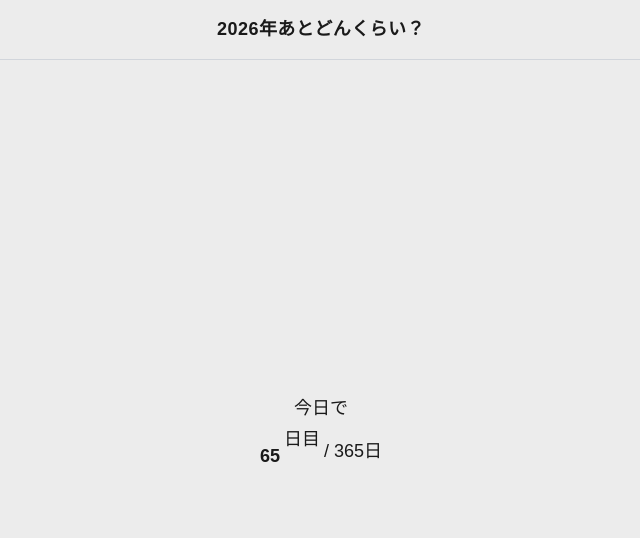
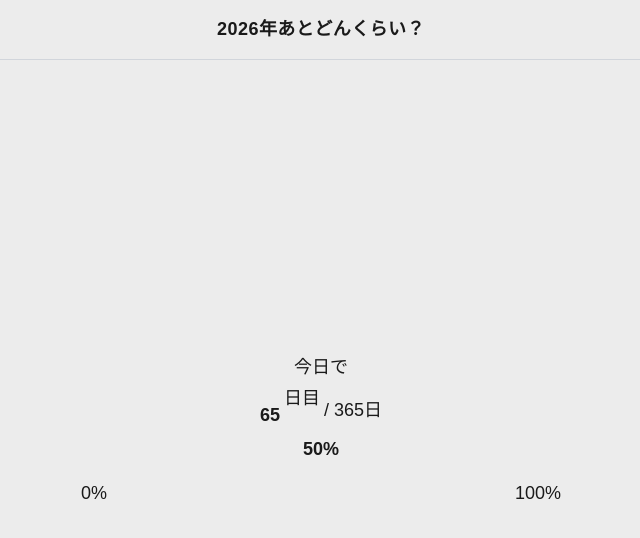
Before and after one commit to raiton-boo/year-project, a Next.js app: page / in a window 1280 px wide. Shown: the top 538 px of the page, without its empty margins (319-959 px from the left). Built offline with nearby package versions, Linux system fonts and the light colour scheme.

Commit message:
feat: プログレスバー機能の追加

```diff
--- a/src/app/page.tsx
+++ b/src/app/page.tsx
@@ -2,19 +2,22 @@
 
 import Header from '@/components/layout/Header';
 import ElapsedDays from '@/components/features/ElapsedDays';
+import ProgressBar from '@/components/features/ProgressBar';
 import { useYearProgress } from '@/hooks/useYearProgress';
 
 export default function Home() {
   const progress = useYearProgress();
+  const testProgress = {...progress, progressRate: 50}
 
   return (
     <div className="flex flex-col min-h-screen">
-      <Header year={progress.year} />
+      <Header year={testProgress.year} />
       <main className="flex-1 flex flex-col items-center justify-center px-6">
         <ElapsedDays
-          elapsedDays={progress.elapsedDays}
-          totalDays={progress.totalDays}
+          elapsedDays={testProgress.elapsedDays}
+          totalDays={testProgress.totalDays}
         />
+        <ProgressBar progressRate={testProgress.progressRate} />
       </main>
     </div>
   );
--- /dev/null
+++ b/src/components/features/ProgressBar.tsx
@@ -0,0 +1,81 @@
+'use client';
+
+import { motion } from 'motion/react';
+import type { YearProgress } from '@/hooks/useYearProgress';
+
+type Props = Pick<YearProgress, 'progressRate'>;
+
+export default function ProgressBar({ progressRate }: Props) {
+  // パーセント表示がはみ出さないよう端を調整
+  const clampedLeft = Math.min(Math.max(progressRate, 8), 92);
+
+  return (
+    <div className="flex flex-col w-full max-w-lg px-4 mt-8">
+      {/* バー全体 */}
+      <div className="relative w-full py-2">
+        {/* パーセント表示 */}
+        <motion.p
+          className="absolute -top-5 -translate-x-1/2 font-number font-bold"
+          style={{
+            left: `${clampedLeft}%`,
+            fontSize: 'var(--font-size-sm)',
+            color: 'var(--color-accent)',
+          }}
+          initial={{ left: '0%' }}
+          animate={{ left: `${clampedLeft}%` }}
+          transition={{ duration: 1, ease: 'easeOut' }}
+        >
+          {progressRate}%
+        </motion.p>
+
+        {/* バー本体 */}
+        <div
+          className="relative w-full h-1 rounded-full"
+          style={{ backgroundColor: 'var(--color-progress-track)' }}
+        >
+          {/* 塗り */}
+          <motion.div
+            className="absolute top-0 left-0 h-full rounded-full"
+            style={{ backgroundColor: 'var(--color-progress-fill)' }}
+            initial={{ width: '0%' }}
+            animate={{ width: `${progressRate}%` }}
+            transition={{ duration: 1, ease: 'easeOut' }}
+          />
+        </div>
+
+        {/* ピン */}
+        <motion.div
+          className="absolute top-1/2 -translate-y-1/2 -translate-x-1/2 w-3 h-3 rounded-full"
+          style={{ backgroundColor: 'var(--color-progress-fill)' }}
+          initial={{ left: '0%' }}
+          animate={{ left: `${progressRate}%` }}
+          transition={{ duration: 1, ease: 'easeOut' }}
+        >
+          {/* 鼓動アニメーション */}
+          <motion.div
+            className="w-full h-full rounded-full"
+            style={{ backgroundColor: 'var(--color-progress-fill)' }}
+            animate={{ scale: [1, 1.4, 1] }}
+            transition={{
+              duration: 1.2,
+              repeat: Infinity,
+              ease: 'easeInOut',
+            }}
+          />
+        </motion.div>
+      </div>
+
+      {/* 0%と100%のラベル */}
+      <div
+        className="flex justify-between w-full mt-1"
+        style={{
+          fontSize: 'var(--font-size-xs)',
+          color: 'var(--color-subtext)',
+        }}
+      >
+        <span>0%</span>
+        <span>100%</span>
+      </div>
+    </div>
+  );
+}
```
